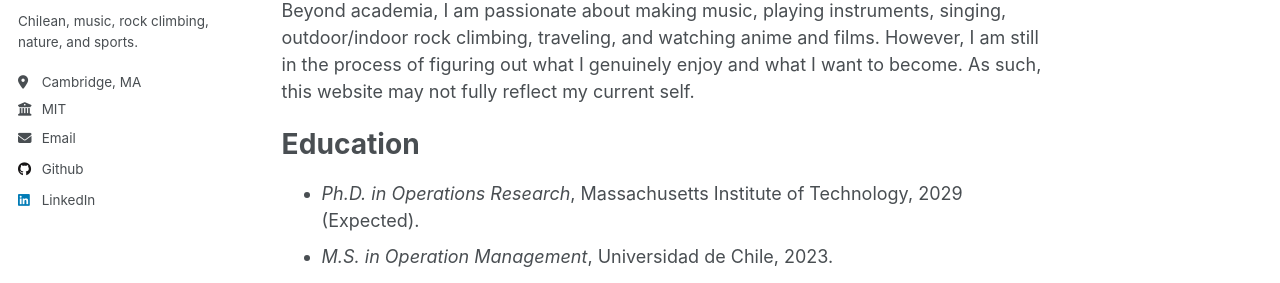
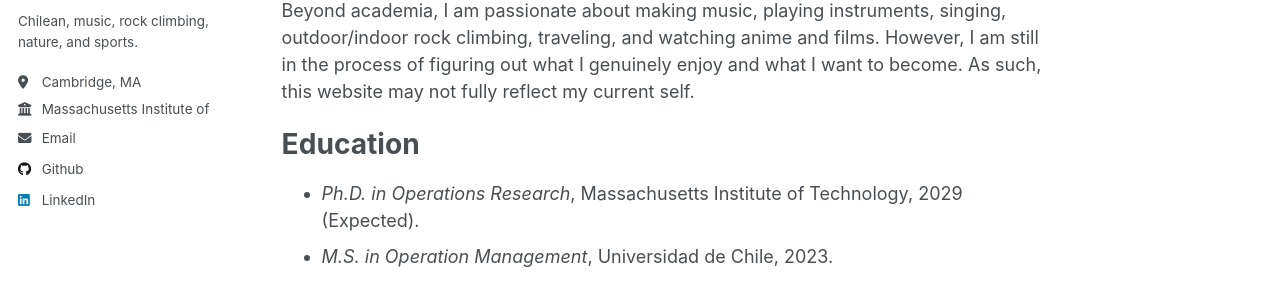
Before and after one commit to nicacevedo/nicacevedo.github.io, a Jekyll site: the page built from _pages/about.md, in a window 1280 px wide. Shown: the part 310-593 px from the top of the page. Built offline with Jekyll 4.4.1, drawn with Linux system fonts in a browser that asks for light colours.

Commit message:
Update _config.yml

```diff
--- a/_config.yml
+++ b/_config.yml
@@ -26,7 +26,7 @@ author:
   pronouns         : "he/him"
   bio              : "Chilean, music, rock climbing, nature, and sports."
   location         : "Cambridge, MA"
-  employer         : "MIT"
+  employer         : "Massachusetts Institute of Technology"
   uri              : # URL
   email            : "nacevedo@mit.edu"
 
```
